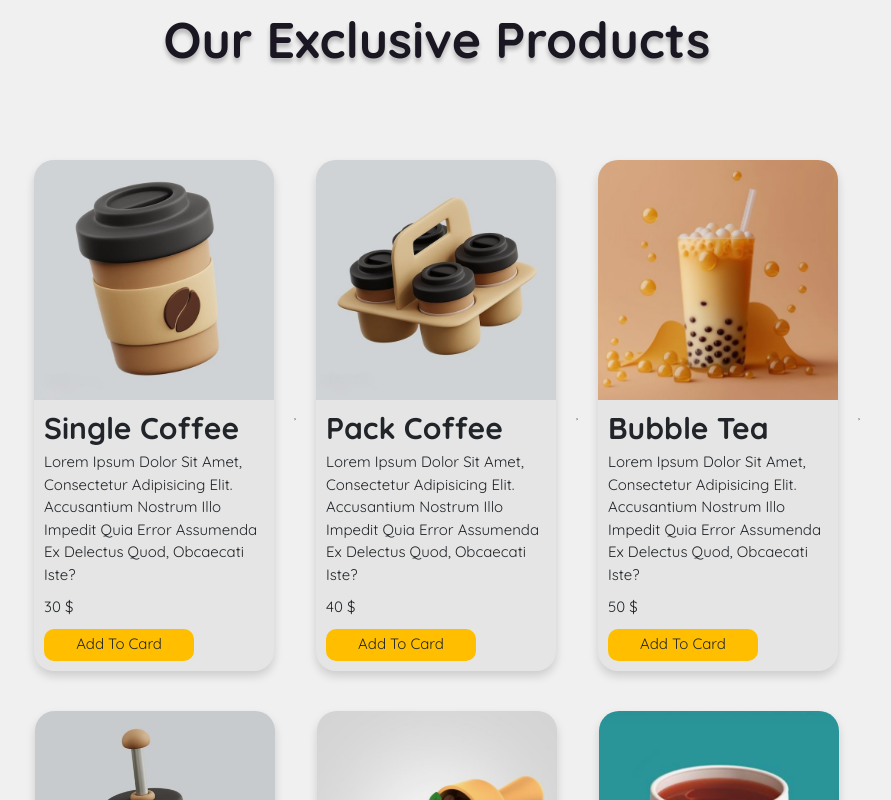
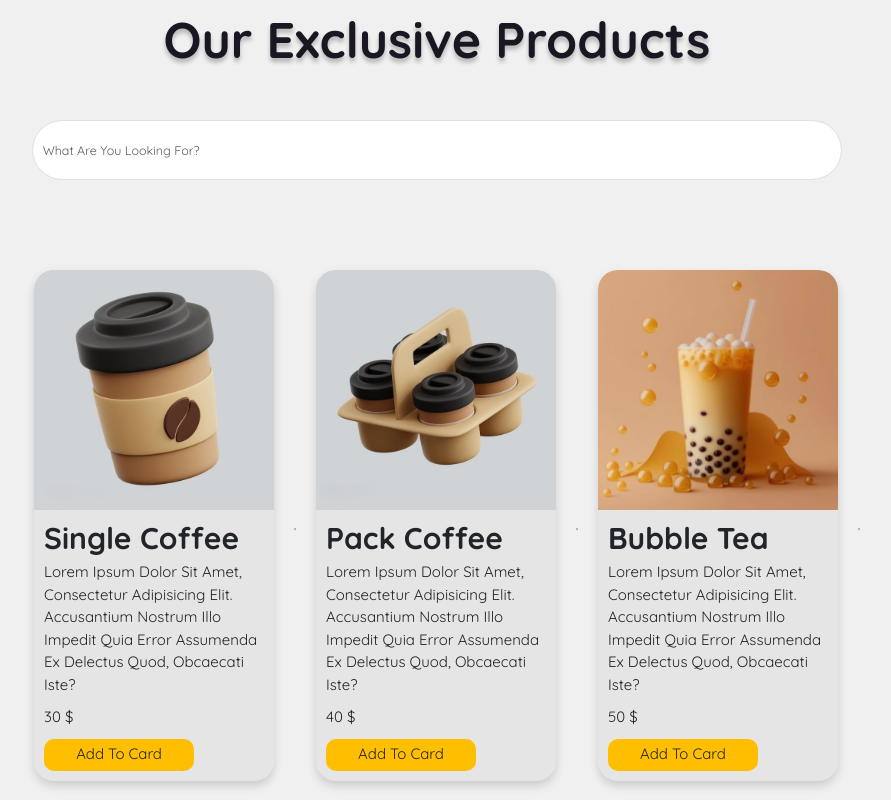
Before and after one commit to Seyedsahel/js-proj, a plain HTML site: page index.html in a window 1280 px wide. Shown: the part 760-1560 px from the top of the page, without its empty margins (203-1094 px from the left). Drawn offline with nearby package versions, Linux system fonts and the light colour scheme.

Commit message:
search on product

```diff
--- a/index.html
+++ b/index.html
@@ -83,12 +83,25 @@
 
                 <!-- home section end here  -->
 
+
                 <!-- product card  -->
 
                 <section class="product" id="product">
                     <div class="heading">
                         <h2 class="light-color">Our Exclusive Products</h2>
                     </div>
+                     <!-- saerch -->
+                     <div class="container" style="margin-top: 50px;">
+                        <div class=" row justify-content-center">
+
+                            <div class="col-9">
+                                <div  class="d-flex form-outline form-white">
+                                   <input type="text" id="search-input" class="form-control form-control-lg" style="height: 60px; border-radius: 30px;" placeholder="what are you looking for?" />
+                                </div>
+                              </div>
+                          </div>
+                      </div>
+                <!-- end search -->
                     <section id="productCads"></section>
                     <section id="button">
 
--- a/main.js
+++ b/main.js
@@ -4,7 +4,7 @@ window.onload = function () {
   image.classList.add("slide-down");
 };
 
-let imgs
+let imgs;
 
 let productsData = [];
 fetch("./sells.json")
@@ -12,14 +12,13 @@ fetch("./sells.json")
     return response.json();
   })
   .then((data) => {
-    productsData=[...data]
+    productsData = [...data];
     console.log(productsData);
     itemdis();
   })
   .catch((error) => {
     console.error(error);
   });
-
 
 const sectionElement = document.getElementById("productCads");
 const searchParms = new URLSearchParams(window.location.search);
@@ -29,12 +28,34 @@ if (current_page == null) {
 }
 
 //---------------------------
+//saerch
+
+let saerchQuery = "";
+const searchInput = document.getElementById("search-input");
+searchInput.onchange = () => {
+  saerchQuery = searchInput.value;
+  current_page = 1;
+
+  searchParms.delete("page")
+  searchParms.set("page",1);
+  window.location.search.replace(searchParms)
+  itemdis();
+
+};
+
 function itemdis() {
-  let selecteditems = productsData.slice(
+  function filterItems(saerchQuery) {
+    return productsData.filter((p) => {
+      return p.title.toLowerCase().startsWith(saerchQuery.toLowerCase());
+    });
+  }
+  const filteredItems = filterItems(saerchQuery);
+  console.log(filteredItems);
+  const selecteditems = filteredItems.slice(
     (current_page - 1) * 6,
     current_page * 6
   );
-
+  console.log(selecteditems);
   let selecteditemsHTML = selecteditems.map(
     (e) =>
       `
@@ -54,20 +75,18 @@ function itemdis() {
 
   const buttonElement = document.getElementById("button");
 
-const but_cnt = Math.ceil(productsData.length / 6);
-
+  const but_cnt = Math.ceil(filteredItems.length / 6);
+  let paginationButtons = "";
   for (let i = 1; i <= but_cnt; i++) {
-  buttonElement.innerHTML += `<a href=?page=${i}#product><button class="pgbtn">${i}</button></a>`;
+    paginationButtons += `<a href=?page=${i}#product><button class="pgbtn">${i}</button></a>`;
   }
+  buttonElement.innerHTML = paginationButtons;
 
   const buttons = document.querySelectorAll(".pgbtn");
   buttons[current_page - 1].classList = "btnselected";
 
   imgs = document.querySelectorAll(".card-img-top");
-
-
 }
-
 
 function ChangeImage(img) {
   img.src = "images/replaceImg.jpg";
@@ -241,28 +260,24 @@ function addToCart(pid) {
     x.className = x.className.replace("show", "");
   }, 3000);
 
-let existingItemIndex = product_sells.findIndex(
-  (p) => p.product_id === pid,
-);
+  let existingItemIndex = product_sells.findIndex((p) => p.product_id === pid);
 
-if(existingItemIndex!==-1){
-  product_sells[existingItemIndex].count=product_sells[existingItemIndex].count+1
-}
-else{
-  product_sells.push({product_id:pid,count:1});
+  if (existingItemIndex !== -1) {
+    product_sells[existingItemIndex].count =
+      product_sells[existingItemIndex].count + 1;
+  } else {
+    product_sells.push({ product_id: pid, count: 1 });
   }
   window.localStorage.setItem("product_sells", JSON.stringify(product_sells));
 }
 //detele of cart
-function deleteOfCart(pid){
-  let existingItemIndex = product_sells.findIndex(
-    (p) => p.product_id === pid,
-  );
+function deleteOfCart(pid) {
+  let existingItemIndex = product_sells.findIndex((p) => p.product_id === pid);
 
-  if(existingItemIndex!==-1){
-    product_sells.splice(existingItemIndex,1)
+  if (existingItemIndex !== -1) {
+    product_sells.splice(existingItemIndex, 1);
     window.localStorage.setItem("product_sells", JSON.stringify(product_sells));
-    showCartList()
+    showCartList();
   }
 }
 //card
@@ -285,7 +300,7 @@ function showCartList() {
     product_sells = JSON.parse(window.localStorage.getItem("product_sells"));
   }
   product_sells.forEach((p) => {
-    newarray.push({data:productsData[p.product_id - 1],count :p.count});
+    newarray.push({ data: productsData[p.product_id - 1], count: p.count });
   });
   if (!newarray.length) {
     factor_section.innerHTML = `<div class="notitem">
@@ -301,7 +316,7 @@ href="#product"><button class="goShop" onclick="goshop()">go for shoping</button
 }
 
 cart_nav.onclick = () => {
-  showCartList()
+  showCartList();
 };
 
 function sellitemdis(newarray) {
@@ -311,8 +326,8 @@ function sellitemdis(newarray) {
   console.log(newarray);
   for (let i = 0; i < newarray.length; i++) {
     let price = parseFloat(newarray[i].data.price);
-    productCount+=newarray[i].count
-    totalPrice += price*newarray[i].count;
+    productCount += newarray[i].count;
+    totalPrice += price * newarray[i].count;
   }
   let selecteditemsHTML = newarray.map(
     (p) =>
@@ -321,9 +336,13 @@ function sellitemdis(newarray) {
           <img src="${p.data.img}" class="card-img-top" alt="${p.data.title}">
           <div class="card-body">
             <h5 id="cardTitle" class="card-title">${p.data.title}</h5>
-            <p id="cardDes" class="card-text">price : ${p.data.price*p.count} $</p>
+            <p id="cardDes" class="card-text">price : ${
+              p.data.price * p.count
+            } $</p>
             <p id="cardDes" class="card-text">count : ${p.count}</p>
-            <button id="cardBtn" class="btn bg-danger text-white" onclick="deleteOfCart(${p.data.id})">Delete</button>
+            <button id="cardBtn" class="btn bg-danger text-white" onclick="deleteOfCart(${
+              p.data.id
+            })">Delete</button>
           </div>
         </div>
       `
```
Also changed, not shown: style.css (line endings or trailing spaces). Lines whose indentation alone changed are shown as unchanged.
